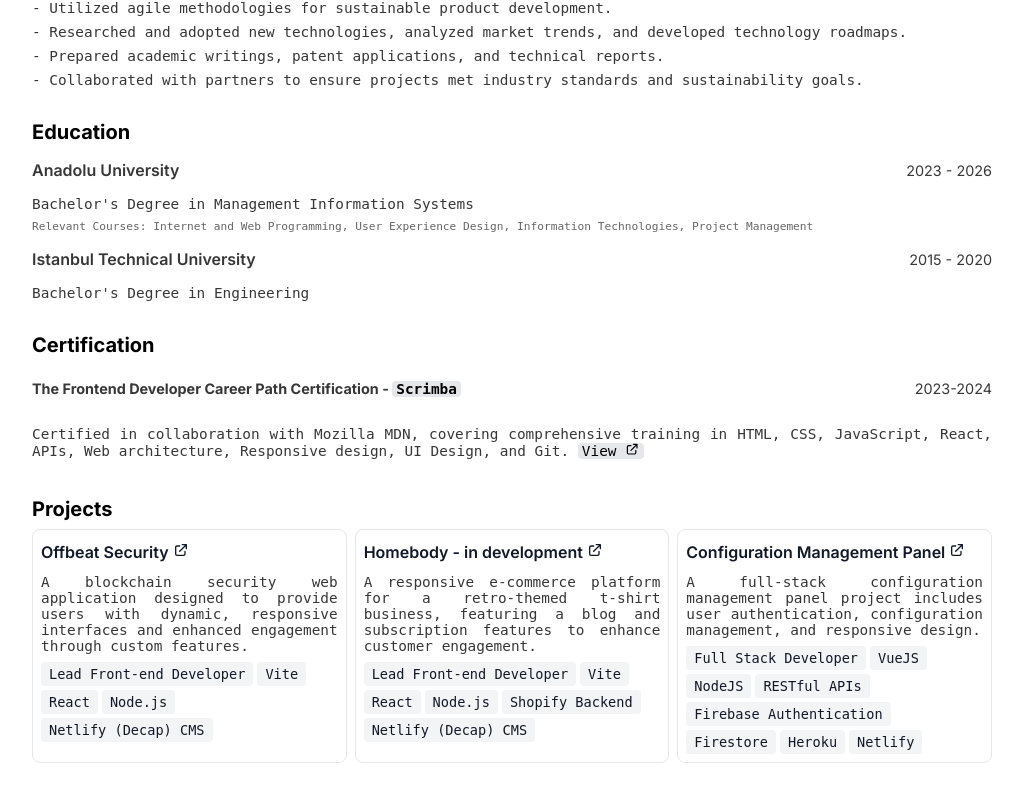
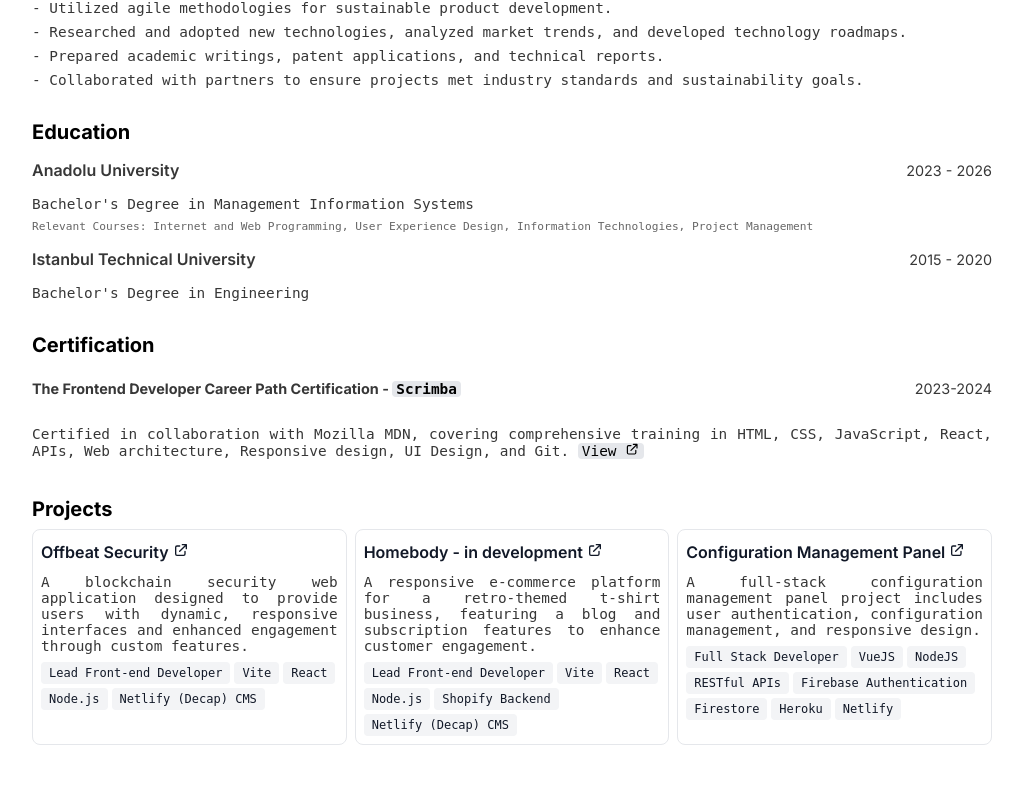
Before and after one commit to oguzhanozenc/oguzhanozenc.me, a React (Vite) app: page /resume in a window 1280 px wide. Shown: the part 1228-2029 px from the top of the page, without its empty margins (128-1151 px from the left). Built offline with nearby package versions, Linux system fonts and the light colour scheme.

Commit message:
Update Resume.css

```diff
--- a/src/css/Resume.css
+++ b/src/css/Resume.css
@@ -113,6 +113,17 @@
   font-size: 0.9rem;
 }
 
+.loginInfo {
+  font-family: "SF Mono", SFMono-Regular, ui-monospace, "DejaVu Sans Mono",
+    Menlo, Consolas, monospace;
+  font-size: 0.8rem;
+  margin: 0.5rem 0;
+  padding: 0.25rem;
+  background: #111827cc;
+  color: #fff;
+  border-radius: 0.15rem;
+}
+
 .resume-skills {
   display: flex;
   flex-direction: column;
@@ -208,8 +219,7 @@
   list-style: none;
 }
 
-.experience ul li,
-.project ul li {
+.experience ul li {
   font-size: 0.85rem;
 }
 
```
